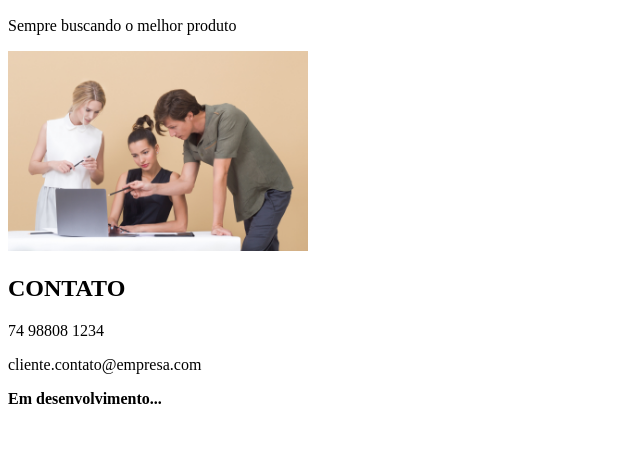
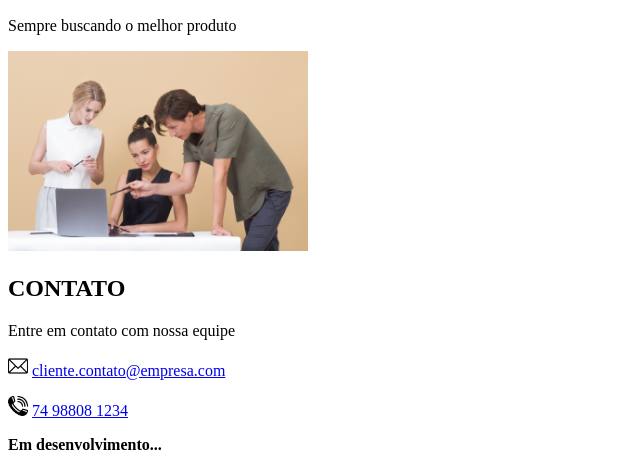
Before and after one commit to JoseMalan/projeto-curso-git, a plain HTML site: page index.html in a window 1280 px wide. Shown: the part 1201-1671 px from the top of the page, without its empty margins (0-640 px from the left). Before the commit the page ends 1625 px from the top, so only its background shows below. Drawn offline with Linux system fonts and the light colour scheme.

Commit message:
complementa estrutura contato

```diff
--- a/index.html
+++ b/index.html
@@ -74,8 +74,21 @@
 
     <section id="contato">
         <h2>CONTATO</h2>
-        <p>74 98808 1234</p>
-        <p>cliente.contato@empresa.com</p>
+        <p>Entre em contato com nossa equipe</p>
+        <div>
+            <p>
+            <img src="img/email.png" width="20px">
+            <a href="mailto:cliente.contato@empresa.com"> cliente.contato@empresa.com</a>
+            </p>
+        </div>
+        <div>
+            <p>
+            <img src="img/telefone.png" width="20px">
+            <a href="tel:74 98808 1234">74 98808 1234</a>
+            </p>
+        </div>
+
+
     </section>
 
     <footer>
```
Also changed, not shown: img/email.png (added), img/telefone.png (added).
